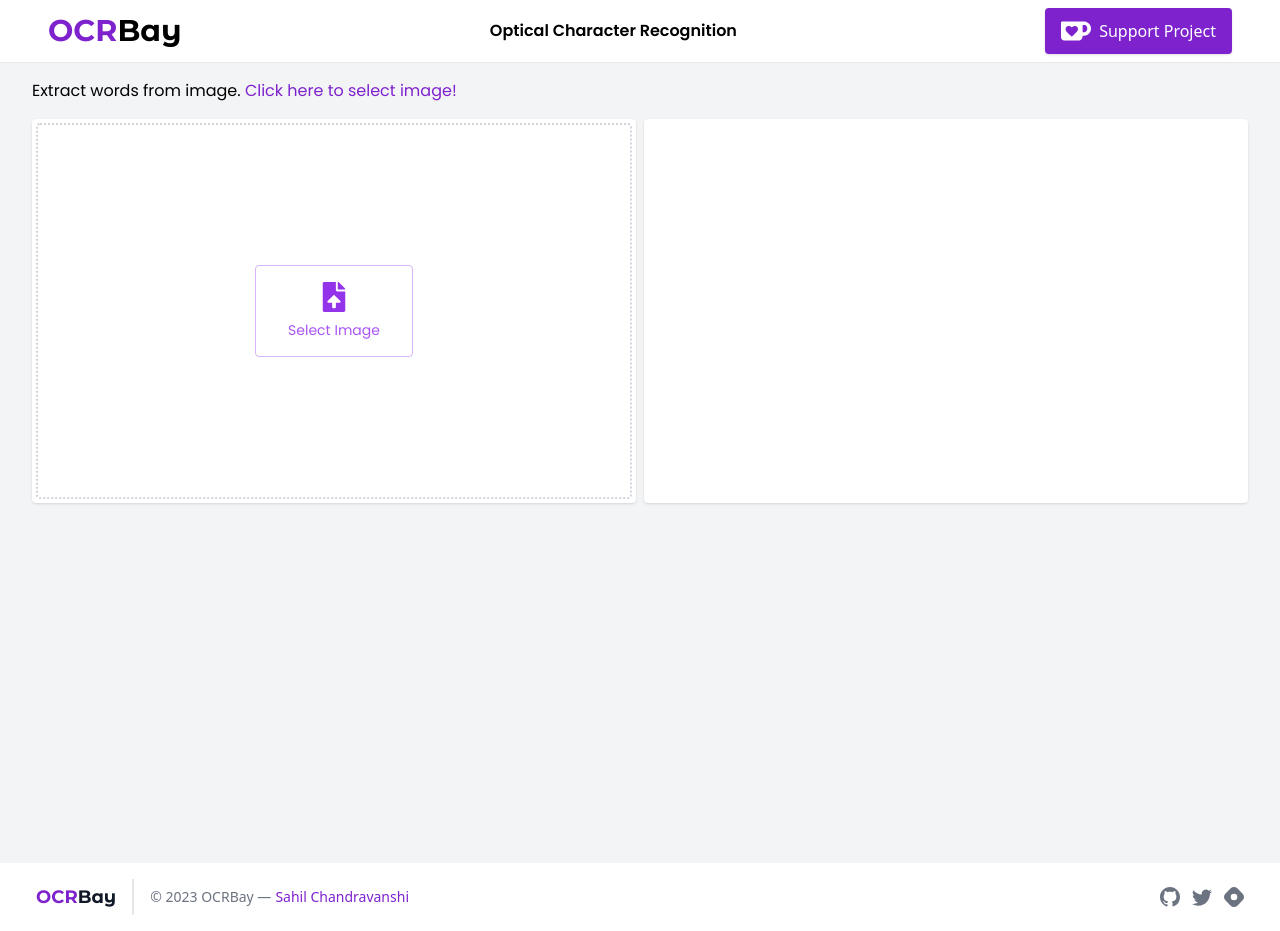
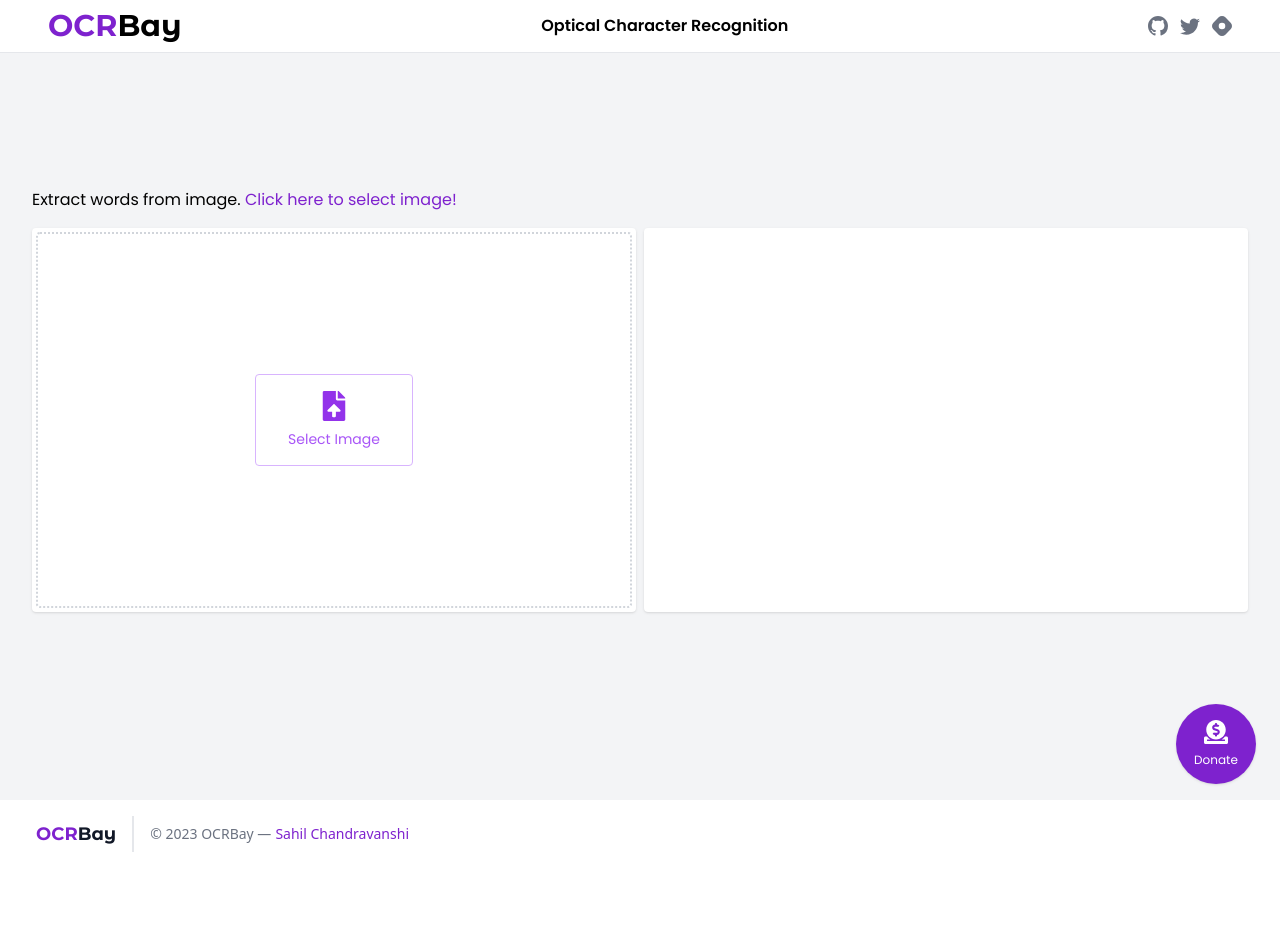
Before and after one commit to SahilChandravanshi/ocr-bay, a Next.js app: page / in a window 1280 px wide. After the commit the page ends 868 px from the top, so only its background shows below. Built offline with nearby package versions, Linux system fonts and the light colour scheme.

Commit message:
floating support button added for modal

```diff
--- a/app/page.js
+++ b/app/page.js
@@ -3,12 +3,14 @@ import Image from "next/image";
 // import { createWorker } from "tesseract.js";
 import Tesseract from "tesseract.js";
 import { useEffect, useState, useCallback } from "react";
-import { FaFileUpload } from 'react-icons/fa';
+import { FaDonate, FaFileUpload } from "react-icons/fa";
+import SupportModal from "@/components/SupportModal";
 
 export default function Home() {
 	const [selectedImage, setSelectedImage] = useState(null);
 	const [textResult, setTextResult] = useState("");
 	const [progress, setProgress] = useState(0);
+	const [modal, setModal] = useState(false);
 
 	const convertImageToText = useCallback(async () => {
 		if (!selectedImage) return;
@@ -40,7 +42,7 @@ export default function Home() {
 	};
 
 	return (
-		<main className="flex min-h-screen flex-col py-4 px-8 gap-2 font-primary bg-gray-100 w-full">
+		<main className="flex min-h-screen flex-col py-4 px-8 gap-2 font-primary bg-gray-100 w-full justify-center">
 			<p>
 				Extract words from image.{" "}
 				<label
@@ -69,7 +71,8 @@ export default function Home() {
 								htmlFor="upload"
 								className="py-4 px-8 cursor-pointer rounded border-[1.5px] border-purple-300 hover:border-purple-600 hover:bg-purple-100 text-purple-500 hover:text-purple-900 flex flex-col gap-2 items-center justify-center text-sm"
 							>
-								<FaFileUpload className="text-3xl text-purple-600 hover:text-purple-900"/>Select Image
+								<FaFileUpload className="text-3xl text-purple-600 hover:text-purple-900" />
+								Select Image
 							</label>
 						</div>
 					) : (
@@ -102,19 +105,16 @@ export default function Home() {
 					)}
 				</div>
 			</div>
+			<button
+				className="py-2 px-4 cursor-pointer rounded-full w-20 h-20 shadow bg-purple-700 hover:bg-purple-900 text-white flex flex-col justify-center items-center gap-2 fixed z-10 bottom-4 right-6 text-xs"
+				onClick={() => {
+					setModal(true);
+				}}
+			>
+				<FaDonate className="text-2xl" />
+				Donate
+			</button>
+			<SupportModal open={modal} />
 		</main>
 	);
 }
-
-// define worker
-// const worker = createWorker();
-// const convertImageToText = useCallback(async () => {
-// 	// if (!selectedImage) return;
-// 	await worker.load();
-// 	await worker.loadLanguage("eng");
-// 	await worker.initialize("eng");
-// 	const {
-// 		data: { text },
-// 	} = await worker.recognize(selectedImage);
-// 	console.log(text);
-// },[selectedImage, worker])
--- a/components/Footer.js
+++ b/components/Footer.js
@@ -1,6 +1,4 @@
 import React from "react";
-import { BsGithub, BsTwitter } from "react-icons/bs";
-import { SiHashnode } from "react-icons/si";
 
 const Footer = () => {
 	return (
@@ -24,17 +22,6 @@ const Footer = () => {
 						</span>
 					</a>
 				</p>
-				<span className="inline-flex gap-3 sm:ml-auto sm:mt-0 mt-4 justify-center sm:justify-start text-gray-500 ">
-					<a href="github.com/sahilChandravanshi/" className="text-xl hover:text-purple-700">
-						<BsGithub />
-					</a>
-					<a href="https://twitter.com/SahilSaklash/" className="text-xl hover:text-purple-700">
-						<BsTwitter />
-					</a>
-					<a href="https://blog.sahilchandravanshi.com/" className="text-xl hover:text-purple-700">
-						<SiHashnode />
-					</a>
-				</span>
 			</div>
 		</footer>
 	);
--- a/components/Header.js
+++ b/components/Header.js
@@ -1,10 +1,13 @@
-import Image from "next/image";
-import React from "react";
-import { SiKofi } from "react-icons/si";
+"use client"
+import React, { useState } from "react";
+import { BsGithub, BsTwitter } from "react-icons/bs";
+import { SiHashnode, SiKofi } from "react-icons/si";
+// import { FaDonate } from "react-icons/fa";
+// import SupportModal from "./SupportModal";
 
 const Header = () => {
 	return (
-		<div className="flex flex-wrap">
+		<div className="flex flex-wrap fixed">
 			{/* <!-- navbar --> */}
 			<nav className="flex justify-between bg-white border-b-[1px] w-screen">
 				<div className="px-5 xl:px-12 py-2 flex w-full items-center">
@@ -23,11 +26,17 @@ const Header = () => {
 					</ul>
 					{/* <!-- Header Icons and buttons --> */}
 					<div className="hidden xl:flex items-center space-x-5">
-						<a href="https://ko-fi.com/Z8Z3H8EXU" target="_blank">
-							<button className="py-2 px-4 cursor-pointer rounded shadow bg-purple-700 hover:bg-purple-900 text-white flex justify-center items-center gap-2">
-								<SiKofi className="text-3xl"/> Support Project
-							</button>
-						</a>
+					<span className="inline-flex gap-3 sm:ml-auto sm:mt-0 mt-4 justify-center sm:justify-start text-gray-500 ">
+					<a href="github.com/sahilChandravanshi/" className="text-xl hover:text-purple-700">
+						<BsGithub />
+					</a>
+					<a href="https://twitter.com/SahilSaklash/" className="text-xl hover:text-purple-700">
+						<BsTwitter />
+					</a>
+					<a href="https://blog.sahilchandravanshi.com/" className="text-xl hover:text-purple-700">
+						<SiHashnode />
+					</a>
+				</span>
 					</div>
 				</div>
 				{/* <!-- Responsive navbar --> */}
--- /dev/null
+++ b/components/SupportModal.js
@@ -0,0 +1,16 @@
+"use client";
+import React from "react";
+
+const SupportModal = ({ open }) => {
+	return (
+		<>
+			{open && (
+				<div>
+					<h1>hello modal</h1>
+				</div>
+			)}
+		</>
+	);
+};
+
+export default SupportModal;
--- a/next.config.js
+++ b/next.config.js
@@ -1,4 +1,4 @@
 /** @type {import('next').NextConfig} */
-const nextConfig = {}
+const nextConfig = {};
 
-module.exports = nextConfig
+module.exports = nextConfig;
```
Also changed, not shown: 2 other files (tests, documents, lock files or other folders).
